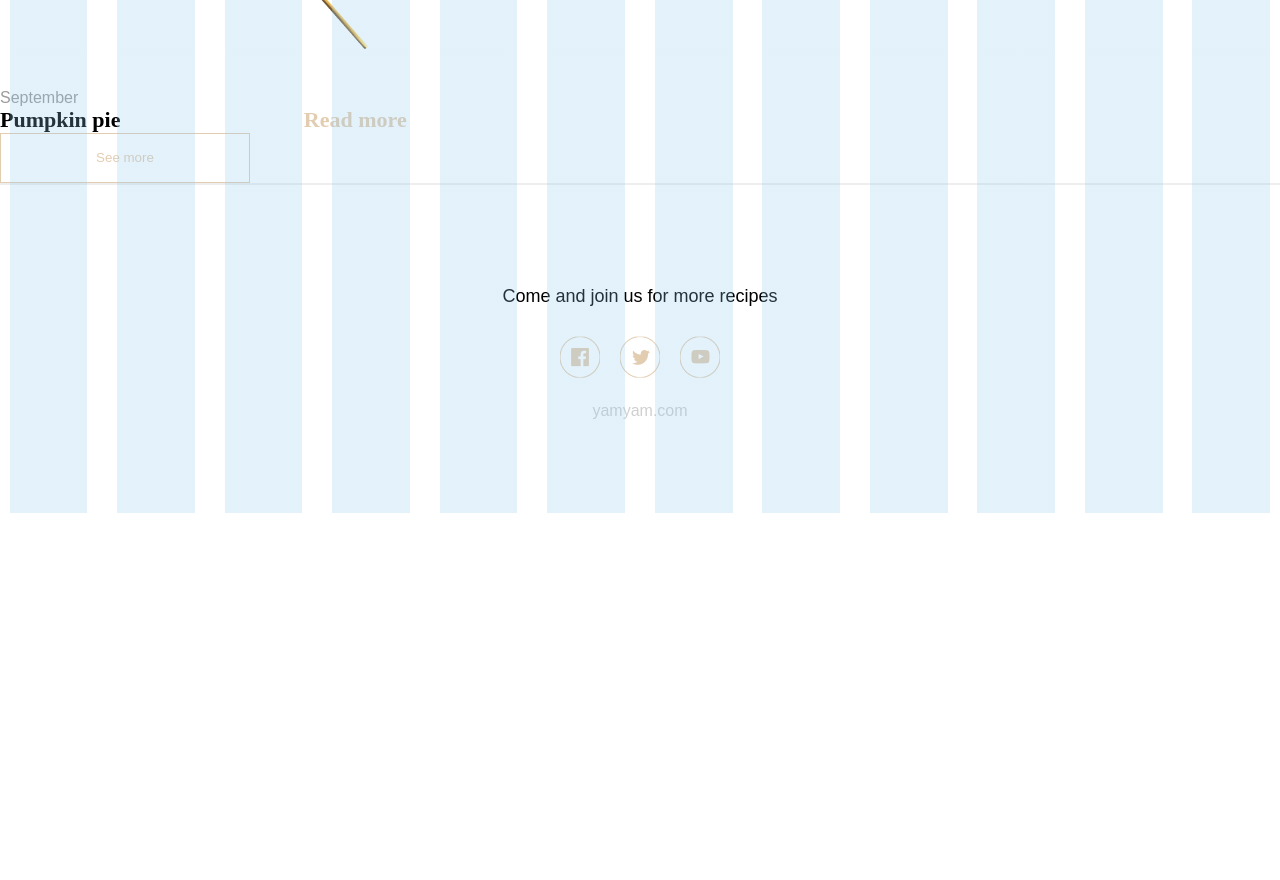
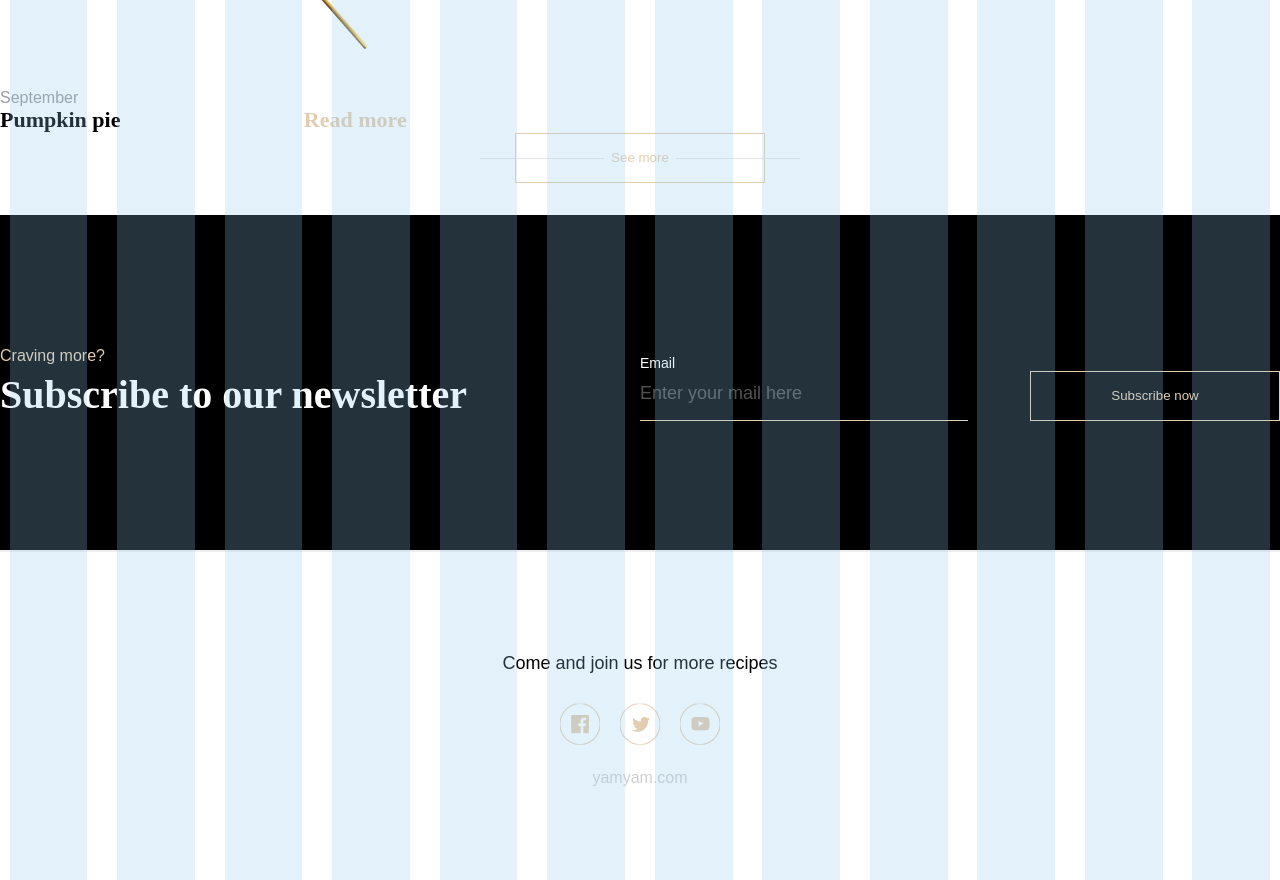
Before and after one commit to Stulli888/hopverkefni1, a website: page recipes.html in a window 1280 px wide. Shown: the part 3760-4640 px from the top of the page. Before the commit the page ends 4273 px from the top, so only its background shows below. Drawn offline with nearby package versions, Linux system fonts and the light colour scheme; files that its build step writes are made by us from their sources.

Commit message:
fixing more in recipes

```diff
--- a/recipes.html
+++ b/recipes.html
@@ -350,14 +350,50 @@
       <div class="grid">
         <div class="row">
           <div class="col col-12">
-            <div class="see-more">
+            <div class="wrapper">
+            <div class="see-more-center">
               <a href="recipes.html">
                 <button>See more</button>
               </a>
             </div>
+            </div>
           </div>
         </div>
       </div>
+
+      <section class="newsletter">
+        <div class="newsletter-content">
+          <div class="grid">
+            <div class="row">
+              <div class="col col-md-6 col-12">
+                <div class="newsletter-text">
+                  <p class="newsletter-text-eyebrow">Craving more?</p>
+                  <h2>Subscribe to our newsletter</h2>
+                </div>
+              </div>
+
+              <div class="col-md-3 col-10 offset-col-1">
+                <div class="newsletter-email">
+                  <p class="newsletter-email-eyebrow">Email</p>
+                  <div class="newsletter-email-input">
+                    <p>Enter your mail here</p>
+                    <p>email@example.com</p>
+                  </div>
+                  <div class="newsletter-email-underline"></div>
+                </div>
+              </div>
+
+              <div class="col col-md-3 col-12">
+                <div class="newsletter-subscribe">
+                  <div class="newsletter-subscribe-button see-more button">
+                    <button>Subscribe now</button>
+                  </div>
+                </div>
+              </div>
+            </div>
+          </div>
+        </div>
+      </section>
     </main>
 
     <footer class="website-footer">
--- a/styles/global.scss
+++ b/styles/global.scss
@@ -66,3 +66,48 @@ body {
   height: 250px;
   width: 100%;
 }
+
+
+.see-more-center {
+  height: 50px;
+  max-width: 250px;
+  width: 100%;
+  margin: auto;
+  margin-bottom: 2rem;
+
+  button {
+    background-color: transparent;
+    border: 1px solid $color-grain-brown;
+    color: $color-grain-brown;
+    font-family: 'Poppins', sans-serif;
+    font-weight: 500;
+    height: 100%;
+    width: 100%;
+  }
+
+  button:before,
+  button:after {
+  background-color: #E7E7E7;
+  content: "";
+  display: inline-block;
+  height: 1px;
+  position: relative;
+  vertical-align: middle;
+  width: 50%;
+}
+
+button:before {
+  right: 0.5em;
+  margin-left: -50%;
+}
+
+button:after {
+  left: 0.5em;
+  margin-right: -50%;
+}
+
+  button:hover {
+    background-color: $color-grain-brown;
+    color: $color-white;
+  }
+}
```
